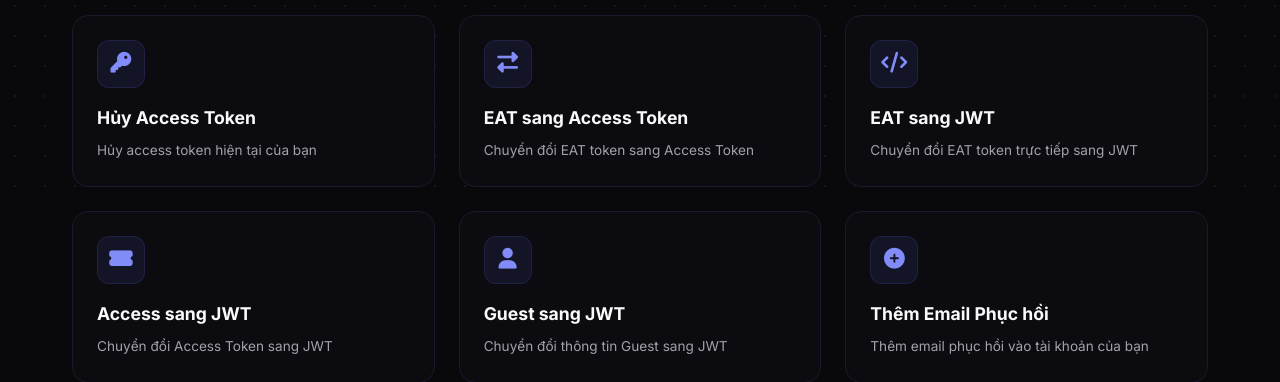
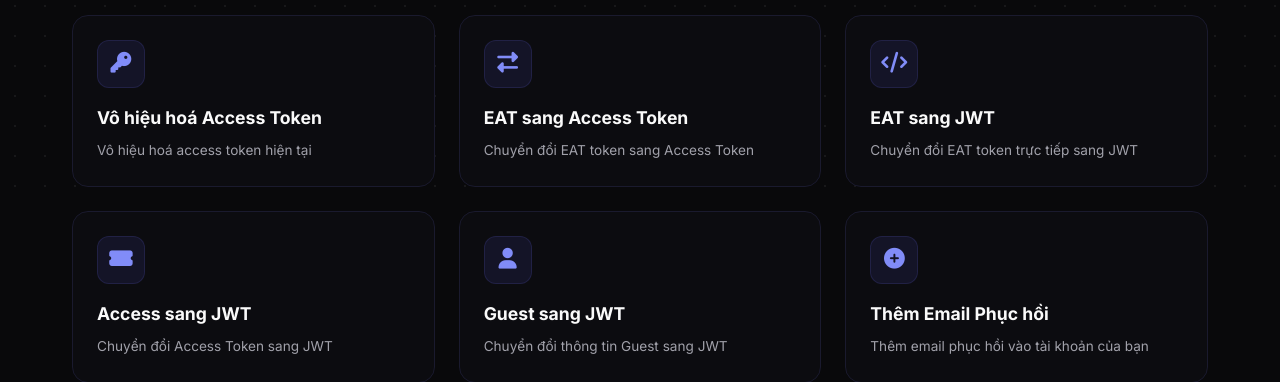
Before and after one commit to plongdevs/FreeFireTools, a Flask app: page / in a window 1280 px wide. Shown: the part 609-991 px from the top of the page. Run offline with Flask 3, Linux system fonts and the light colour scheme.

Commit message:
Update Vietnamese translation

```diff
--- a/templates/index.html
+++ b/templates/index.html
@@ -462,8 +462,8 @@
 
             <div class="tool-card" onclick="openModal('revoke-token')">
                 <div class="tool-icon"><i class="fas fa-key"></i></div>
-                <h3>Hủy Access Token</h3>
-                <p>Hủy access token hiện tại của bạn</p>
+                <h3>Vô hiệu hoá Access Token</h3>
+                <p>Vô hiệu hoá access token hiện tại</p>
             </div>
 
             <div class="tool-card" onclick="openModal('eat-to-access')">
```
